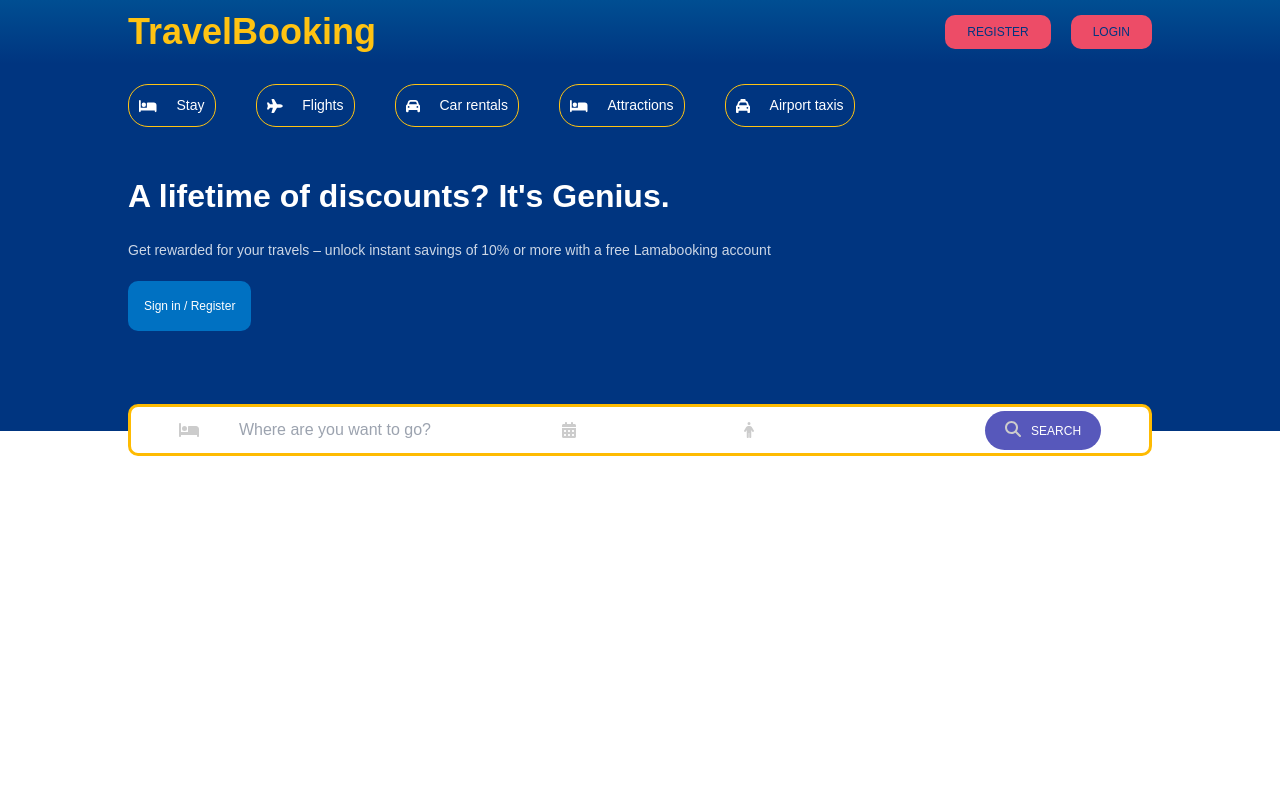
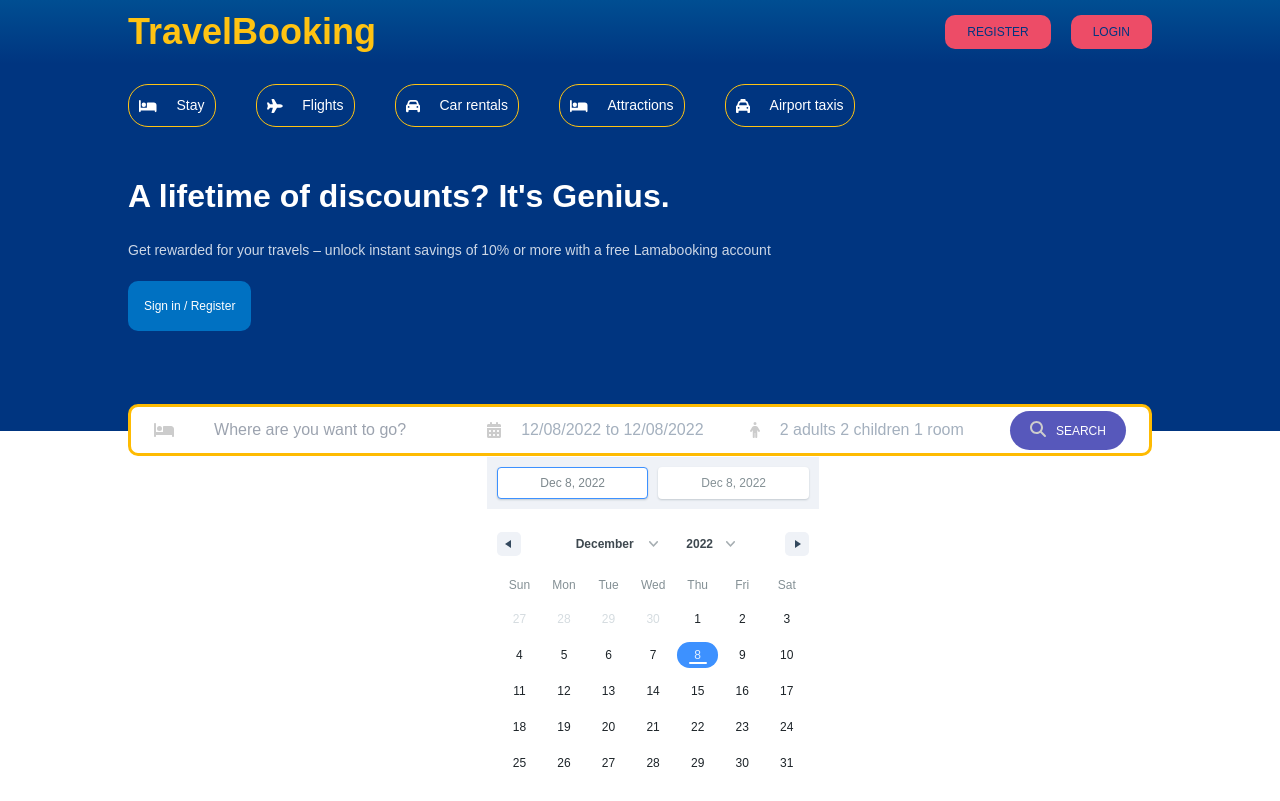
Before and after one commit to DevAnonitos/Booking-App, a React (Create React App) app: page / in a window 1280 px wide. Built offline with nearby package versions, Linux system fonts and the light colour scheme.

Commit message:
update-header-search#3

```diff
--- a/src/components/header/Header.jsx
+++ b/src/components/header/Header.jsx
@@ -1,9 +1,29 @@
-import React from 'react';
-import { faBed, faPlane, faCar, faTaxi, faCalendarDays, faPerson, faSearch } from "@fortawesome/free-solid-svg-icons";
+import React, { useState } from 'react';
+import {
+  faBed, faPlane,
+  faCar, faTaxi,
+  faCalendarDays, faPerson,
+  faSearch }
+from "@fortawesome/free-solid-svg-icons";
 import { FontAwesomeIcon } from "@fortawesome/react-fontawesome";
+import { DateRange } from "react-date-range";
+import { format } from "date-fns";
+
+import 'react-date-range/dist/styles.css'; // main style file
+import 'react-date-range/dist/theme/default.css'; // theme css file
+
 import "./header.css";
 
 const Header = () => {
+
+  const [date, setDate] = useState([
+    {
+      startDate: new Date(),
+      endDate: new Date(),
+      key: 'selection',
+    }
+  ]);
+
   return (
     <div className='header'>
       <div className="headerContainer">
@@ -29,7 +49,9 @@ const Header = () => {
               <FontAwesomeIcon icon={faTaxi} />
               <span>Airport taxis</span>
             </div>
+
         </div>
+        {/* =====================TITLE-HEADER=========================== */}
         <h1 className="headerTitle">
           A lifetime of discounts? It's Genius.
         </h1>
@@ -40,6 +62,7 @@ const Header = () => {
         <button className="headerBtn">
           Sign in / Register
         </button>
+        {/* ============================SEARCH-BAR======================= */}
         <div className="headerSearch">
           <div className="headerSearchItems">
             <FontAwesomeIcon icon={faBed} className="headerIcon" />
@@ -51,7 +74,14 @@ const Header = () => {
           </div>
           <div className="headerSearchItems">
             <FontAwesomeIcon icon={faCalendarDays} className="headerIcon" />
-            <span className="headerSearchText">date to date</span>
+            <span className="headerSearchText">{`${format(date[0].startDate, "MM/dd/yyyy")} to ${format(date[0].endDate, "MM/dd/yyyy")}`}</span>
+            <DateRange
+            	editableDateInputs={true}
+              onChange={(item) => setDate([!item.selection])}
+              moveRangeOnFirstSelection={false}
+              ranges={date}
+              className="dateHeaderSearch"
+            />
           </div>
           <div className="headerSearchItems">
             <FontAwesomeIcon icon={faPerson} className="headerIcon" />
@@ -65,7 +95,6 @@ const Header = () => {
           </div>
         </div>
       </div>
-
     </div>
   )
 }
--- a/src/components/header/header.css
+++ b/src/components/header/header.css
@@ -100,3 +100,14 @@
     color: #a4b0be;
     font-size: 1.6rem;
 }
+
+.headerSearchText {
+    color: #a4b0be;
+    font-size: 1.6rem;
+    cursor: pointer;
+}
+
+.dateHeaderSearch {
+    position: absolute;
+    top: 50px;
+}
--- a/src/components/navbar/Navbar.jsx
+++ b/src/components/navbar/Navbar.jsx
@@ -8,6 +8,7 @@ const Navbar = () => {
 
   return (
     <div className='navbar'>
+      {/* ====================NAV=========================== */}
         <div className='navContainer'>
           <span className="logo">TravelBooking</span>
           <div className="navItems">
--- a/src/pages/home/Home.jsx
+++ b/src/pages/home/Home.jsx
@@ -6,6 +6,7 @@ import "./home.css";
 const Home = () => {
   return (
     <div>
+      {/* ================COMPONENTS=============== */}
       <Navbar />
       <Header />
     </div>
```
